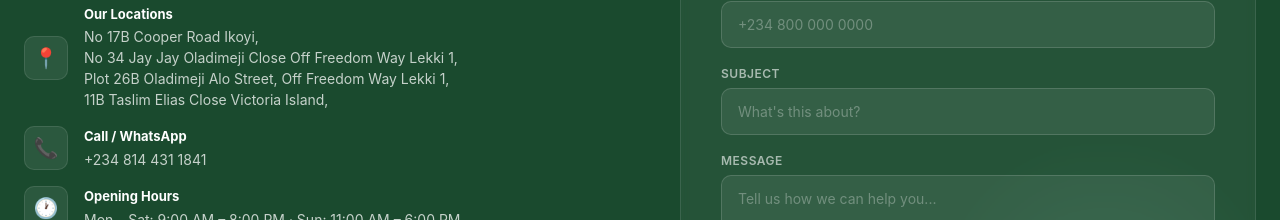
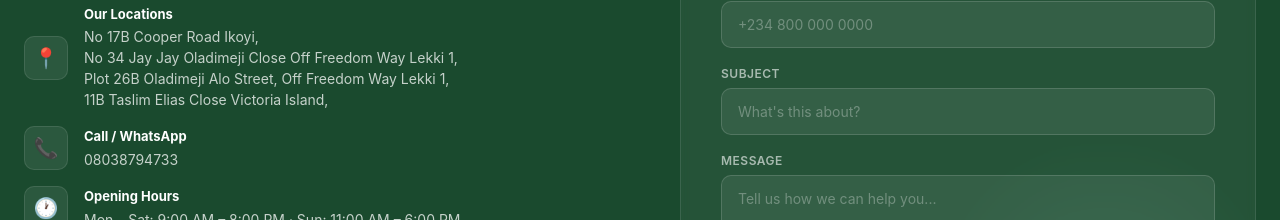
Before and after one commit to Fortunee5/sapphirebeautyplanet, a React (Create React App) app: page / in a window 1280 px wide. Shown: the part 7700-7920 px from the top of the page. Built offline with nearby package versions, Linux system fonts and the light colour scheme.

Commit message:
num change

```diff
--- a/src/components/ContactSection.jsx
+++ b/src/components/ContactSection.jsx
@@ -231,7 +231,7 @@ const ContactSection = ({ onBookNow }) => {
                 <div className="contact-info-icon">📞</div>
                 <div className="contact-info-text">
                   <strong>Call / WhatsApp</strong>
-                  +234 814 431 1841
+                  08038794733
                 </div>
               </div>
               <div className="contact-info-item">
```
